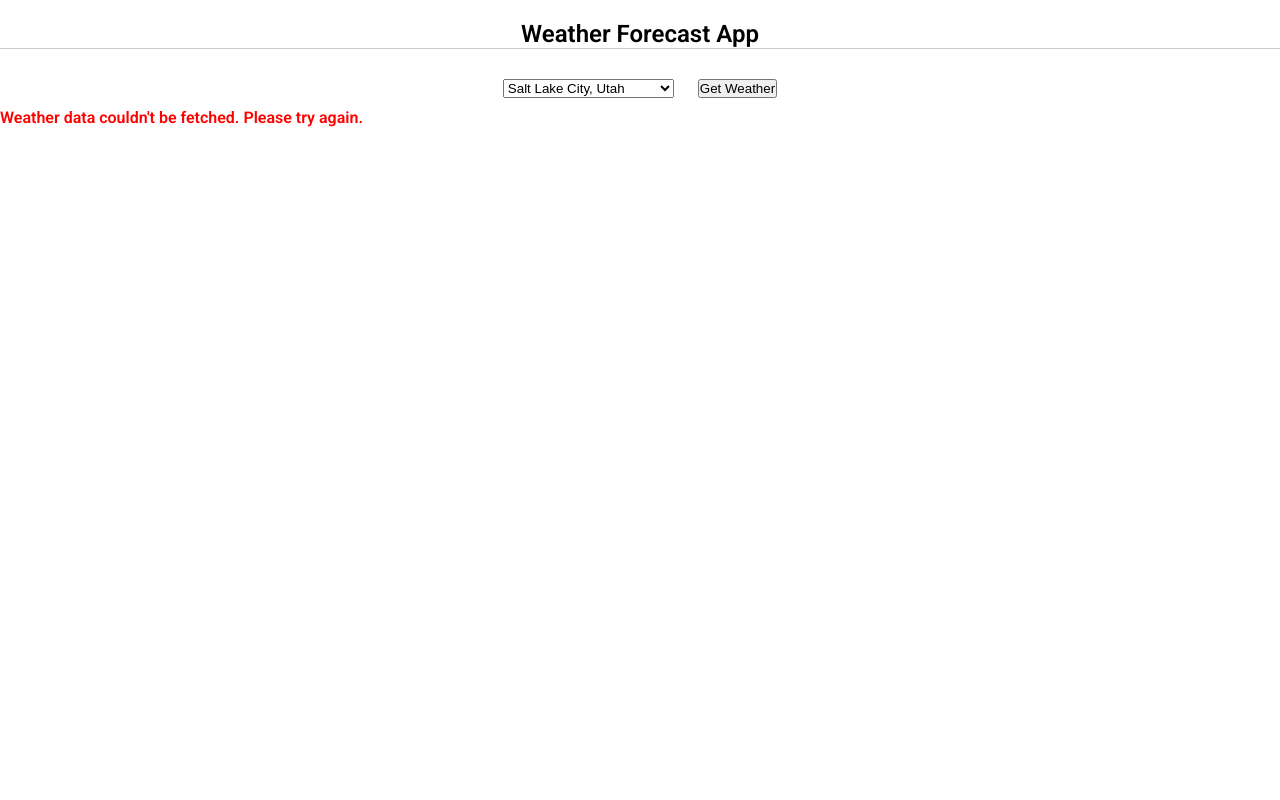
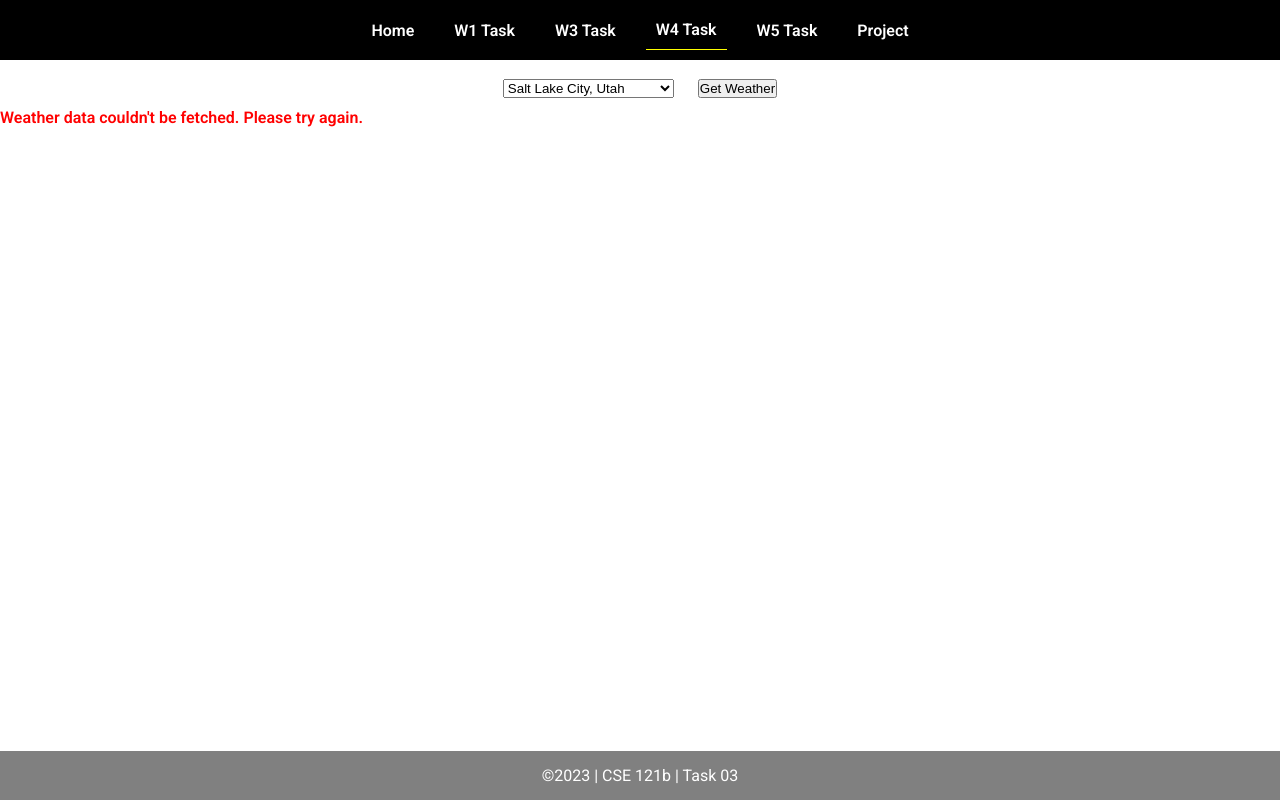
Before and after one commit to Anzehlat/cse121b, a plain HTML site: page project.html in a window 1280 px wide. Drawn offline with Linux system fonts and the light colour scheme; no server answers.

Commit message:
added nav in html to reach project

```diff
--- a/project.html
+++ b/project.html
@@ -38,6 +38,17 @@
     </style>
 </head>
 <body>
+<nav>
+    <ul id="menu">
+      <li><a id="toggleMenu">&equiv;</a></li>
+      <li><a href="index.html">Home</a></li>
+      <li><a href="w01-task.html">W1 Task</a></li>
+      <li><a href="w03-task.html">W3 Task</a></li>
+      <li><a href="w04-task.html" class="active">W4 Task</a></li>
+      <li><a href="w05-task.html">W5 Task</a></li>
+      <li><a href="project.html">Project</a></li>
+    </ul>
+</nav>
     <h1>Weather Forecast App</h1>
 
     <select id="locationSelect">
@@ -54,10 +65,13 @@
             <!-- Weather information will be centered here -->
         </div>
     </div>
-
-    <script src="scripts/project.js"></script>
+    <footer>
+        &copy;<span id="year"></span> | CSE 121b | Task 03
+    </footer>
+    <script src="scripts/main.js"></script>
     <script>
       document.getElementById("year").innerHTML = new Date().getFullYear();
     </script>
+    <script src="scripts/project.js"></script>
 </body>
 </html>
```
